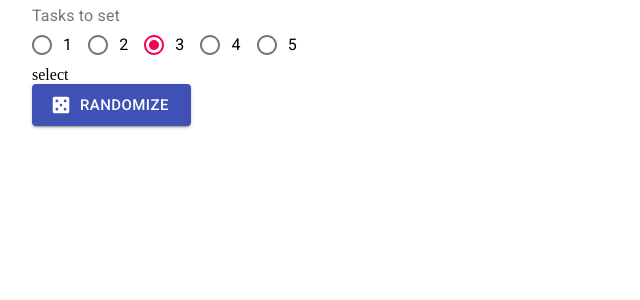
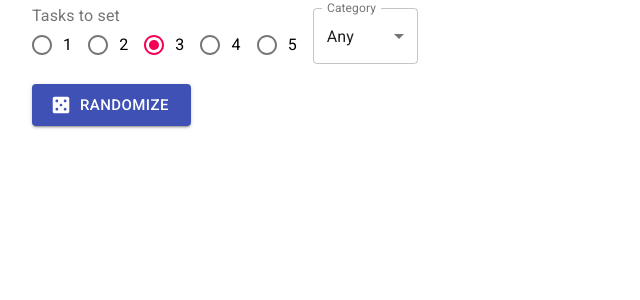
Before and after one commit to Jonasgg99/taskrandomizer, a React (Create React App) app: page / in a window 1280 px wide. Shown: the top 300 px of the page, without its empty margins (0-640 px from the left). Built offline with nearby package versions, Linux system fonts and the light colour scheme.

Commit message:
Add categoryReducer and drop down menu

```diff
--- a/src/components/SelectionPage.js
+++ b/src/components/SelectionPage.js
@@ -10,6 +10,7 @@ const SelectionPage = () => {
     <Box>
       <NumberForm />
       <TaskTypeSelection />
+      <br/><br/>
       <RandomizeButton />
     </Box>
   )
--- a/src/components/TaskTypeSelection.js
+++ b/src/components/TaskTypeSelection.js
@@ -1,8 +1,41 @@
 import React from 'react'
+import InputLabel from '@material-ui/core/InputLabel';
+import FormHelperText from '@material-ui/core/FormHelperText';
+import Select from '@material-ui/core/Select';
+import NativeSelect from '@material-ui/core/NativeSelect';
+import FormControl from '@material-ui/core/FormControl'
+import { useSelector } from 'react-redux';
 
 const TaskTypeSelection = () => {
+
+  const handleChange = () => {
+    console.log('select');
+  }
+
+  const categories = useSelector(state => state.categories)
+
   return (
-    <div>select</div>
+    <FormControl variant="outlined">
+      <InputLabel shrink htmlFor="outlined-tasks-native-simple">
+          Category
+      </InputLabel>
+      <Select
+        native
+        value="Any"
+        onChange={handleChange}
+        label="Category"
+        inputProps={{
+          name: 'categoryselect',
+          id: 'outlined-tasks-native-simple',
+        }}
+      >
+        <option value="Any">Any</option>
+        {categories.map(category =>
+            <option value={category.name}>{category.name}</option>
+        )}
+
+      </Select>
+    </FormControl>
   )
 }
 
--- /dev/null
+++ b/src/reducers/categoryReducer.js
@@ -0,0 +1,10 @@
+
+
+const categoryReducer = (state = [{name:'Training', tasks:[]}, {name:'Finance', tasks:[]}], action) => {
+  switch(action.type) {
+    default:
+      return state
+  }
+}
+
+export default categoryReducer
--- a/src/store.js
+++ b/src/store.js
@@ -1,6 +1,7 @@
 import { combineReducers, createStore, applyMiddleware } from 'redux'
 import thunk from 'redux-thunk'
 import { composeWithDevTools } from 'redux-devtools-extension'
+import categoryReducer from './reducers/categoryReducer'
 
 
 const numberOfTasksReducer = (state = "3", action) => {
@@ -13,7 +14,8 @@ const numberOfTasksReducer = (state = "3", action) => {
 }
 
 const reducer = combineReducers({
-  numberOfTasks: numberOfTasksReducer
+  numberOfTasks: numberOfTasksReducer,
+  categories: categoryReducer
 })
 
 const store = createStore(
```
Also changed, not shown: src/reducers/selectionReducer.js (added).
